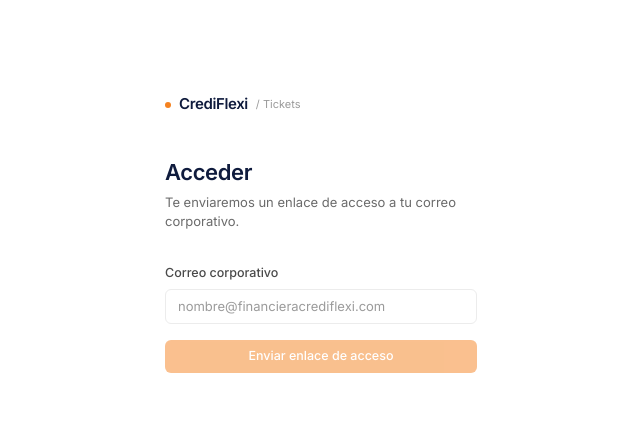
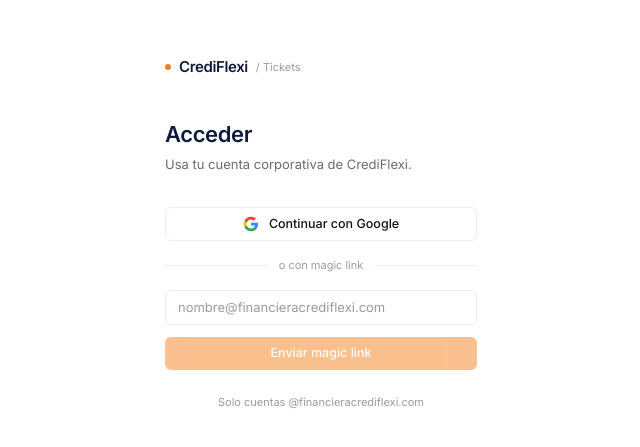
Before and after one commit to uzzielvz/mesa-tickets, a Next.js app: page /login in a window 1280 px wide. Shown: the part 167-614 px from the top of the page, without its empty margins (319-959 px from the left). Built offline with nearby package versions, Linux system fonts and the light colour scheme.

Commit message:
feat(auth): login con Google OAuth + restricción de dominio corporativo

```diff
--- a/app/(auth)/auth/callback/route.ts
+++ b/app/(auth)/auth/callback/route.ts
@@ -1,5 +1,7 @@
 import { createClient } from '@/lib/supabase/server'
 import { NextResponse } from 'next/server'
+
+const ALLOWED_DOMAIN = '@financieracrediflexi.com'
 
 export async function GET(request: Request) {
   const { searchParams, origin } = new URL(request.url)
@@ -7,8 +9,17 @@
 
   if (code) {
     const supabase = createClient()
-    const { error } = await supabase.auth.exchangeCodeForSession(code)
-    if (!error) {
+    const { data, error } = await supabase.auth.exchangeCodeForSession(code)
+
+    if (!error && data.user) {
+      const email = data.user.email ?? ''
+
+      // Rechazar correos fuera del dominio corporativo
+      if (!email.endsWith(ALLOWED_DOMAIN)) {
+        await supabase.auth.signOut()
+        return NextResponse.redirect(`${origin}/login?error=domain`)
+      }
+
       return NextResponse.redirect(`${origin}/dashboard`)
     }
   }
--- a/app/(auth)/login/page.tsx
+++ b/app/(auth)/login/page.tsx
@@ -1,20 +1,48 @@
 'use client'
 
 import { useState } from 'react'
+import { useSearchParams } from 'next/navigation'
 import { createClient } from '@/lib/supabase/client'
 
+const DOMAIN = '@financieracrediflexi.com'
+
 export default function LoginPage() {
+  const searchParams = useSearchParams()
+  const domainError = searchParams.get('error') === 'domain'
+
   const [email, setEmail] = useState('')
   const [loading, setLoading] = useState(false)
+  const [googleLoading, setGoogleLoading] = useState(false)
   const [sent, setSent] = useState(false)
-  const [error, setError] = useState('')
+  const [error, setError] = useState(
+    domainError ? `Solo se permiten cuentas ${DOMAIN}` : ''
+  )
+
+  async function handleGoogleLogin() {
+    setError('')
+    setGoogleLoading(true)
+    const supabase = createClient()
+    const { error: authError } = await supabase.auth.signInWithOAuth({
+      provider: 'google',
+      options: {
+        redirectTo: `${location.origin}/auth/callback`,
+        queryParams: {
+          hd: 'financieracrediflexi.com', // Google muestra solo cuentas del dominio
+        },
+      },
+    })
+    if (authError) {
+      setError('Error al conectar con Google. Intenta de nuevo.')
+      setGoogleLoading(false)
+    }
+  }
 
   async function handleSubmit(e: React.FormEvent) {
     e.preventDefault()
     setError('')
 
-    if (!email.endsWith('@financieracrediflexi.com')) {
-      setError('Solo se permiten correos @financieracrediflexi.com')
+    if (!email.endsWith(DOMAIN)) {
+      setError(`Solo se permiten correos ${DOMAIN}`)
       return
     }
 
@@ -22,9 +50,7 @@
     const supabase = createClient()
     const { error: authError } = await supabase.auth.signInWithOtp({
       email,
-      options: {
-        emailRedirectTo: `${location.origin}/auth/callback`,
-      },
+      options: { emailRedirectTo: `${location.origin}/auth/callback` },
     })
 
     if (authError) {
@@ -34,6 +60,13 @@
     }
     setLoading(false)
   }
+
+  const inputClass = `
+    bg-white border border-[#ECECEC] rounded px-3 py-[7px]
+    text-[13px] text-ink-900 placeholder:text-ink-400
+    outline-none transition-all w-full
+    focus:border-orange focus:ring-[3px] focus:ring-orange/15
+  `
 
   return (
     <div className="min-h-screen bg-white flex items-center justify-center">
@@ -63,33 +96,51 @@
               Acceder
             </h1>
             <p className="text-[13px] text-ink-500 mb-8">
-              Te enviaremos un enlace de acceso a tu correo corporativo.
+              Usa tu cuenta corporativa de CrediFlexi.
             </p>
 
+            {/* Google */}
+            <button
+              onClick={handleGoogleLogin}
+              disabled={googleLoading}
+              className="
+                w-full flex items-center justify-center gap-2.5
+                border border-[#ECECEC] rounded px-[14px] py-[7px]
+                text-[12.5px] font-medium text-ink-900
+                hover:bg-surface-hover transition-colors
+                disabled:opacity-50 disabled:cursor-not-allowed mb-4
+              "
+            >
+              {/* Google icon */}
+              <svg width="16" height="16" viewBox="0 0 24 24" fill="none">
+                <path d="M22.56 12.25c0-.78-.07-1.53-.2-2.25H12v4.26h5.92c-.26 1.37-1.04 2.53-2.21 3.31v2.77h3.57c2.08-1.92 3.28-4.74 3.28-8.09z" fill="#4285F4"/>
+                <path d="M12 23c2.97 0 5.46-.98 7.28-2.66l-3.57-2.77c-.98.66-2.23 1.06-3.71 1.06-2.86 0-5.29-1.93-6.16-4.53H2.18v2.84C3.99 20.53 7.7 23 12 23z" fill="#34A853"/>
+                <path d="M5.84 14.09c-.22-.66-.35-1.36-.35-2.09s.13-1.43.35-2.09V7.07H2.18C1.43 8.55 1 10.22 1 12s.43 3.45 1.18 4.93l3.66-2.84z" fill="#FBBC05"/>
+                <path d="M12 5.38c1.62 0 3.06.56 4.21 1.64l3.15-3.15C17.45 2.09 14.97 1 12 1 7.7 1 3.99 3.47 2.18 7.07l3.66 2.84c.87-2.6 3.3-4.53 6.16-4.53z" fill="#EA4335"/>
+              </svg>
+              {googleLoading ? 'Redirigiendo...' : 'Continuar con Google'}
+            </button>
+
+            {/* Divisor */}
+            <div className="flex items-center gap-3 mb-4">
+              <div className="flex-1 h-px bg-[#ECECEC]" />
+              <span className="text-[11px] text-ink-400">o con magic link</span>
+              <div className="flex-1 h-px bg-[#ECECEC]" />
+            </div>
+
+            {/* Magic link */}
             <form onSubmit={handleSubmit} className="flex flex-col gap-3">
-              <div className="flex flex-col gap-1.5">
-                <label className="text-[12.5px] font-medium text-ink-700" htmlFor="email">
-                  Correo corporativo
-                </label>
               <input
                 id="email"
                 type="email"
-                  placeholder="nombre@financieracrediflexi.com"
+                placeholder={`nombre${DOMAIN}`}
                 value={email}
                 onChange={e => setEmail(e.target.value)}
                 required
-                  className="
-                    bg-white border border-[#ECECEC] rounded px-3 py-[7px]
-                    text-[13px] text-ink-900 placeholder:text-ink-400
-                    outline-none transition-all
-                    focus:border-orange focus:ring-[3px] focus:ring-orange/15
-                  "
+                className={inputClass}
               />
-              </div>
 
-              {error && (
-                <p className="text-[12px] text-red-600">{error}</p>
-              )}
+              {error && <p className="text-[12px] text-red-600">{error}</p>}
 
               <button
                 type="submit"
@@ -97,12 +148,16 @@
                 className="
                   bg-orange hover:bg-orange-dark text-white
                   text-[12.5px] font-medium rounded px-[14px] py-[7px]
-                  transition-colors disabled:opacity-50 disabled:cursor-not-allowed mt-1
+                  transition-colors disabled:opacity-50 disabled:cursor-not-allowed
                 "
               >
-                {loading ? 'Enviando...' : 'Enviar enlace de acceso'}
+                {loading ? 'Enviando...' : 'Enviar magic link'}
               </button>
             </form>
+
+            <p className="text-[11px] text-ink-400 text-center mt-6">
+              Solo cuentas @financieracrediflexi.com
+            </p>
           </>
         )}
       </div>
```
Lines whose indentation alone changed are shown as unchanged.
